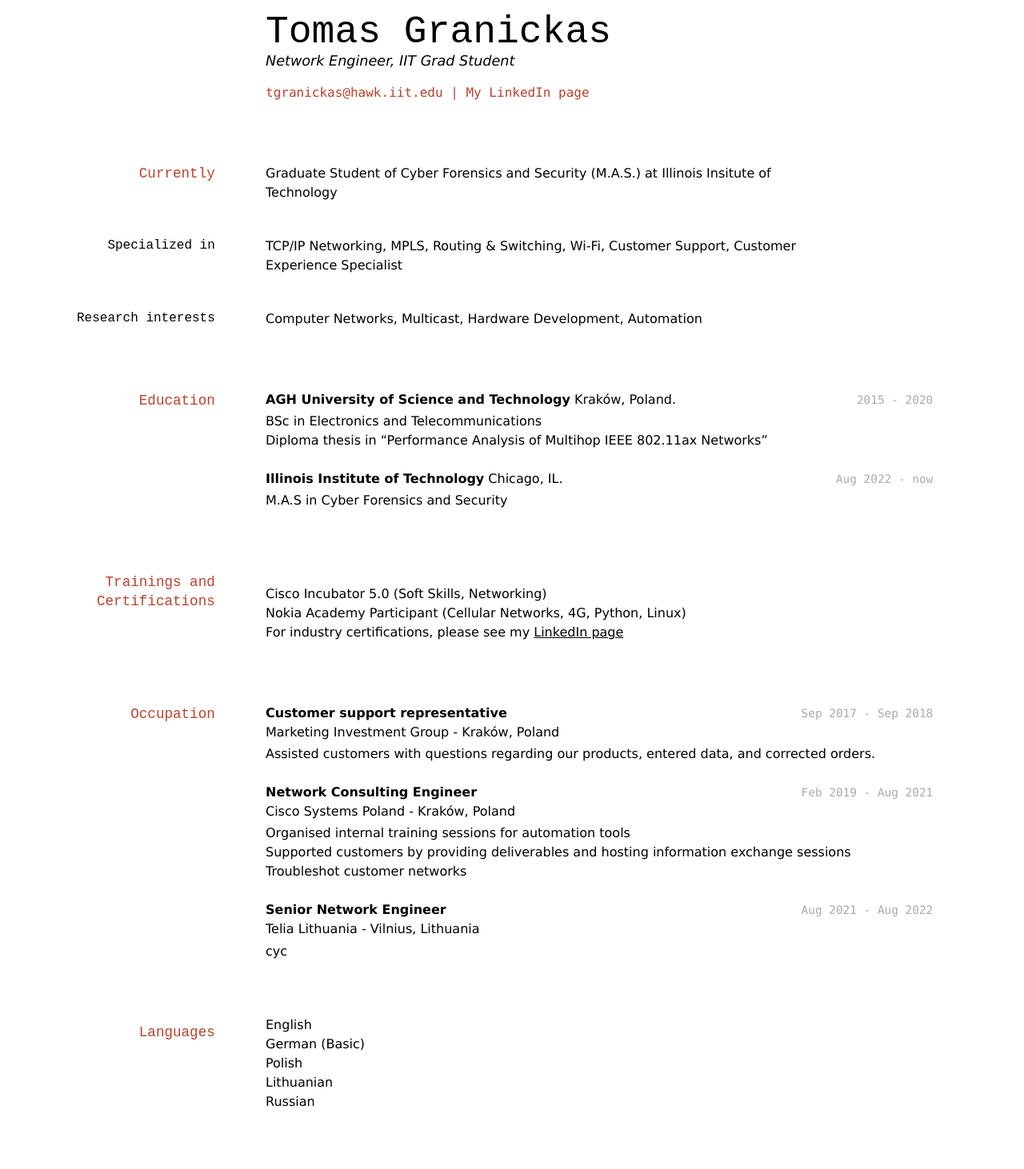
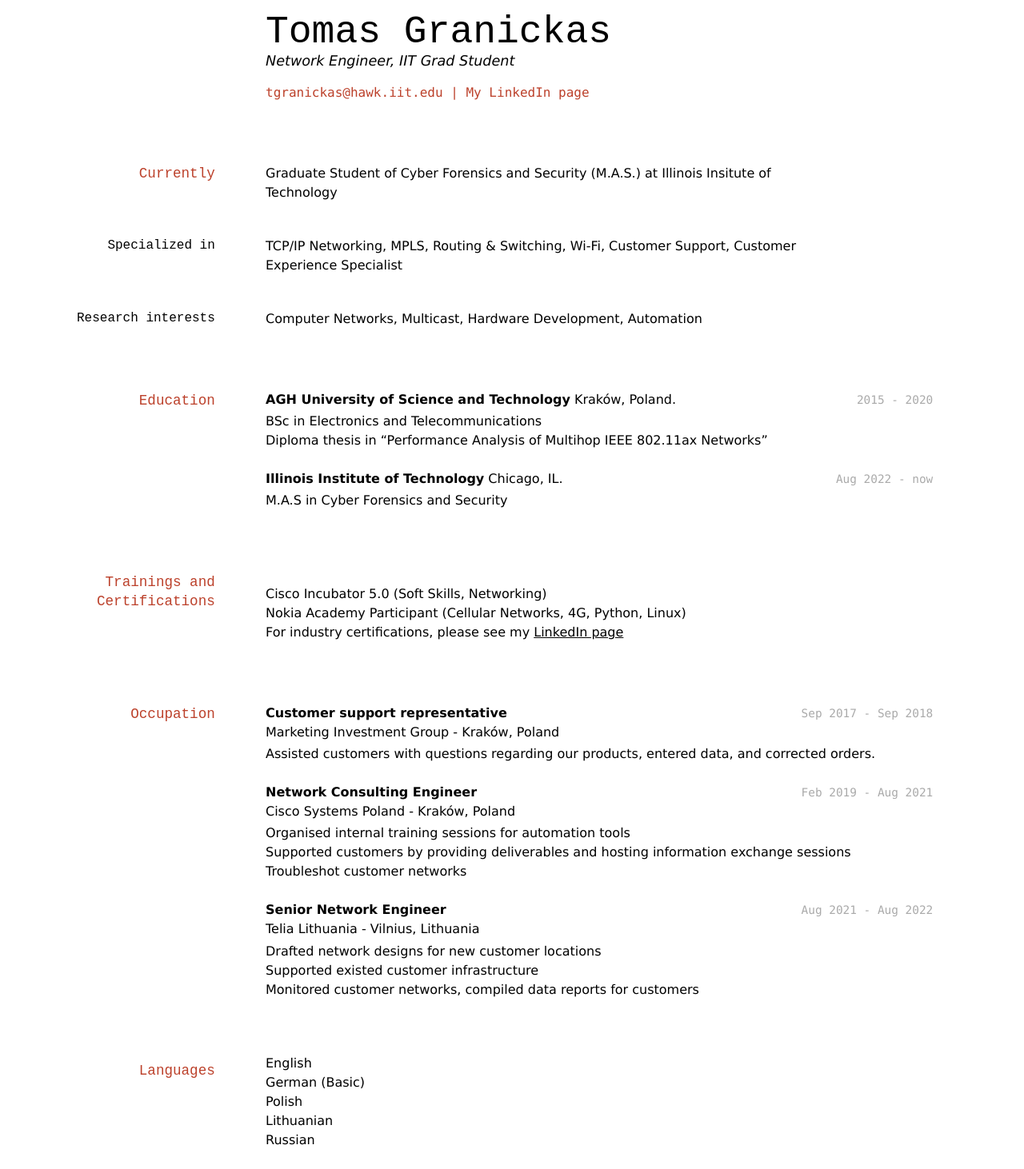
Before and after one commit to Loonzard/Loonzard.github.io, a Jekyll site: the page built from index.md, in a window 1280 px wide. Shown: the whole page at 80% size. Built offline with Jekyll 4.4.1, drawn with Linux system fonts in a browser that asks for light colours; before the commit the page ends 1414 px from its top, so only the background shows below that.

Commit message:
Update index.md

```diff
--- a/index.md
+++ b/index.md
@@ -86,7 +86,9 @@ Cisco Systems Poland - Kraków, Poland
 __Senior Network Engineer__
 Telia Lithuania - Vilnius, Lithuania
 
-- cyc
+- Drafted network designs for new customer locations
+- Supported existed customer infrastructure
+- Monitored customer networks, compiled data reports for customers
 
 ## Languages
 
```
